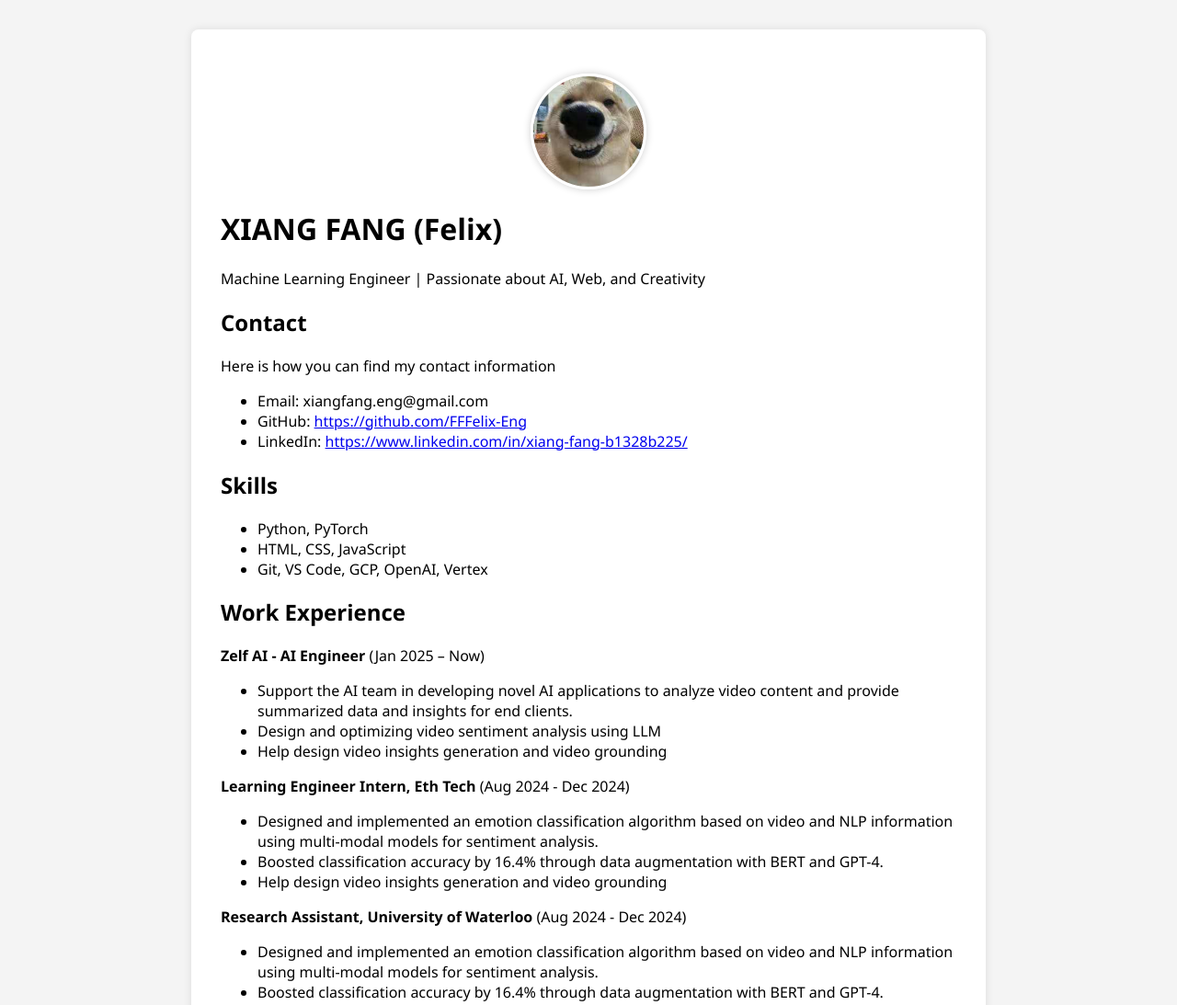
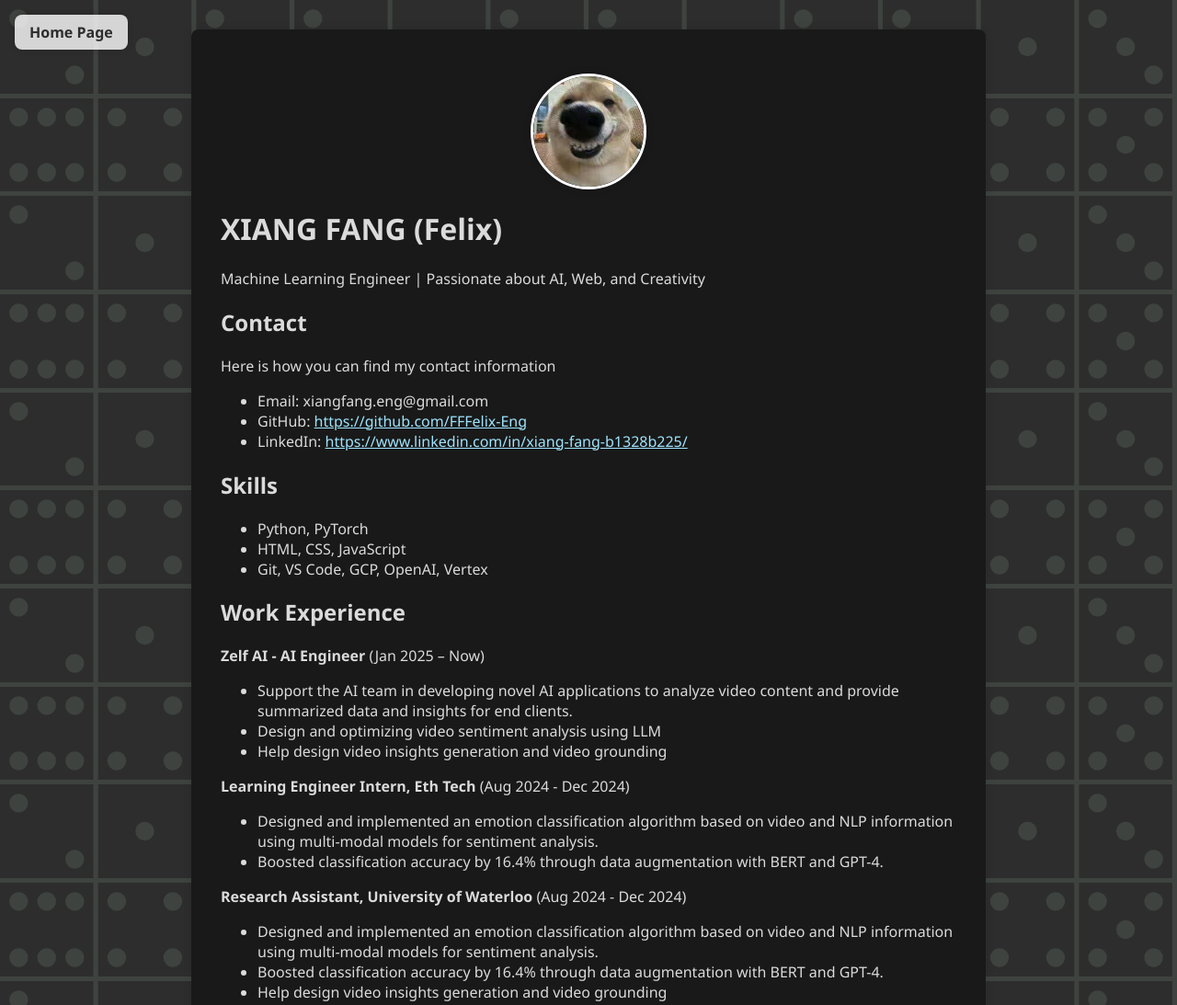
Before and after one commit to FFFelix-Eng/xiangfang-space, a plain HTML site: page resume/resume.html in a window 1280 px wide. Shown: the top 1093 px of the page at 92% size. Drawn offline with Linux system fonts and the light colour scheme.

Commit message:
update 05/01/2025

```diff
--- /dev/null
+++ b/general.css
@@ -0,0 +1,61 @@
+body {
+    font-family: 'Segoe UI', sans-serif;
+    background-color: #f4f4f4;
+    margin: 0;
+    padding: 0;
+
+    background-color: #2d2d2d;
+    background-image: url('./imgs/dominos.svg');
+    background-repeat: repeat;
+    background-size: 25% auto;
+    background-position: top left;
+}
+
+.container {
+    min-height: 100vh;
+    max-width: 800px;
+    margin: auto;
+    background-color: #fff;
+    padding: 2rem;
+    margin-top: 2rem;
+    margin-bottom: 2rem;
+    border-radius: 8px;
+    box-shadow: 0 0 10px rgba(0, 0, 0, 0.1);
+
+    background-color: #181918;
+    color: rgb(219, 219, 219)
+}
+
+a {
+    color: #a0e4ff;
+}
+
+.avatar {
+    width: 120px;
+    height: 120px;
+    border-radius: 50%;
+    border: 3px solid white;
+    box-shadow: 0 0 8px rgba(0, 0, 0, 0.2);
+    display: block;
+    margin: 1rem auto;
+  }
+
+
+  .home-button {
+    position: fixed;
+    top: 16px;
+    left: 16px;
+    padding: 8px 16px;
+    background-color: rgba(255, 255, 255, 0.8);
+    color: #2d2d2d;
+    text-decoration: none;
+    border-radius: 8px;
+    font-weight: bold;
+    box-shadow: 0 0 6px rgba(0, 0, 0, 0.2);
+    z-index: 1000;
+    transition: background-color 0.2s ease;
+  }
+
+  .home-button:hover {
+    background-color: white; /* 鼠标移上去时的样式 */
+  }
--- a/personal_info.css
+++ /dev/null
@@ -1,27 +0,0 @@
-body {
-    font-family: 'Segoe UI', sans-serif;
-    background-color: #f4f4f4;
-    margin: 0;
-    padding: 0;
-}
-
-.container {
-    max-width: 800px;
-    margin: auto;
-    background-color: #fff;
-    padding: 2rem;
-    margin-top: 2rem;
-    margin-bottom: 2rem;
-    border-radius: 8px;
-    box-shadow: 0 0 10px rgba(0,0,0,0.1);
-}
-
-.avatar {
-    width: 120px;
-    height: 120px;
-    border-radius: 50%;
-    border: 3px solid white;
-    box-shadow: 0 0 8px rgba(0, 0, 0, 0.2);
-    display: block;
-    margin: 1rem auto;
-  }
--- a/personal_info.html
+++ b/resume/resume.html
@@ -2,15 +2,17 @@
 <html lang="en">
 
 <head>
-    <meta charset="UTF-8">
-    <meta name="viewport" content="width=device-width, initial-scale=1.0">
+    <meta charset="UTF-8"/>
+    <meta name="viewport" content="width=device-width, initial-scale=1.0"/>
     <title> Xiang's Personal Information </title>
-    <link rel="stylesheet" href="personal_info.css">
+    <link rel="stylesheet" href="../general.css">
 </head>
 
 <body>
+    <a href="../index.html" class="home-button">Home Page</a>
+
     <div class="container">
-        <img src="imgs/dog smile1.jpg" class="avatar">
+        <img src="dog smile1.jpg" class="avatar">
         <h1>XIANG FANG (Felix)</h1>
         <p>Machine Learning Engineer | Passionate about AI, Web, and Creativity</p>
 
@@ -52,7 +54,6 @@
             <ul>
                 <li>Designed and implemented an emotion classification algorithm based on video and NLP information using multi-modal models for sentiment analysis.</li>
                 <li>Boosted classification accuracy by 16.4% through data augmentation with BERT and GPT-4.</li>
-                <li>Help design video insights generation and video grounding</li>
             </ul>
 
             <p><strong>Research Assistant, University of Waterloo</strong>  (Aug 2024 - Dec 2024)</p>
```
Also changed, not shown: index.html (added, +25 -0 lines), imgs/background_space.webp (added), imgs/dominos.svg (added), resume/dog smile1.jpg (renamed from imgs/dog smile1.jpg).
